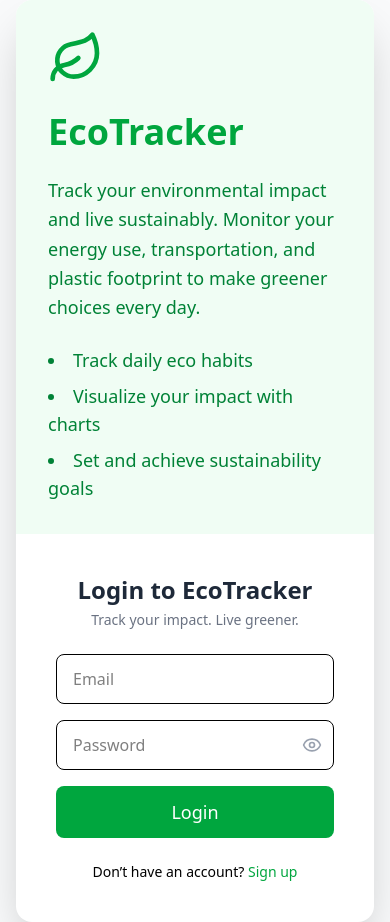
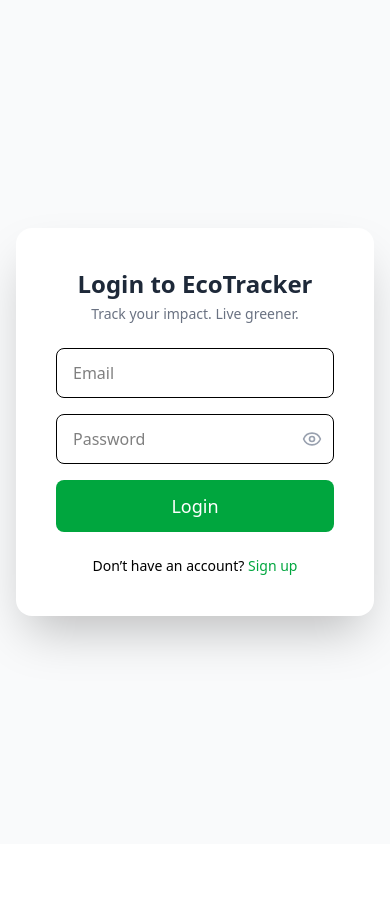
Before and after one commit to ShahanwazSaddam144/eco-tracker, a Next.js app: page /auth in a window 390 px wide. After the commit the page ends 844 px from the top, so only its background shows below. Built offline with nearby package versions, Linux system fonts and the light colour scheme.

Commit message:
done for login and few changes

```diff
--- a/app/auth/page.js
+++ b/app/auth/page.js
@@ -121,7 +121,7 @@ const AuthPage = () => {
         transition={{ duration: 0.5 }}
         className="w-full max-w-6xl flex flex-col-reverse md:flex-row rounded-2xl shadow-2xl overflow-hidden bg-white"
       >
-        <div className="flex flex-col justify-center w-full md:w-1/2 bg-green-50 p-8 md:p-12 space-y-6 order-2 md:order-1">
+        <div className="hidden md:flex flex-col justify-center w-full md:w-1/2 bg-green-50 p-8 md:p-12 space-y-6 order-2 md:order-1">
           <Leaf className="w-14 h-14 text-green-600 animate-bounce" />
           <Link href="/">
             <h2 className="text-4xl font-extrabold text-green-600">
--- a/app/components/Tracker.js
+++ b/app/components/Tracker.js
@@ -172,7 +172,7 @@ export default function Tracker() {
           {entries.length === 0 ? <p className="text-gray-500">No activity recorded yet.</p> : (
             <div className="grid sm:grid-cols-2 md:grid-cols-3 lg:grid-cols-4 gap-6">
               {entries.map((e, i) => (
-                <motion.div key={i} whileHover={{ scale: 1.05 }} className="bg-white border border-emerald-100 rounded-3xl p-5 shadow-md hover:shadow-xl transition">
+                <motion.div key={i} whileHover={{ scale: 1.05 }} className="bg-white border-2 hover:border-green-300 border-gray-300 rounded-3xl p-5 shadow-md hover:shadow-xl transition">
                   <p className="text-xs text-gray-500 mb-2">{e.date}</p>
                   <p className="text-sm">Transport: {TRANSPORT_EMOJI[e.transport]} {e.transport}</p>
                   <p className="text-sm">Electricity: {ELECTRICITY_EMOJI[e.electricity]} {e.electricity}</p>
```
